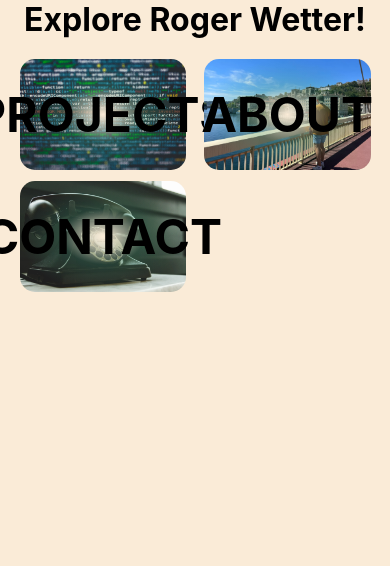
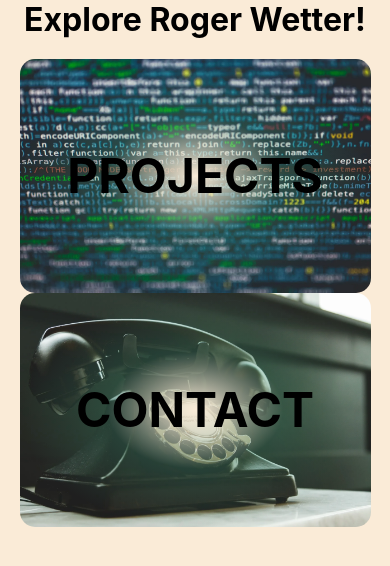
Before and after one commit to RogerWetter/RogerWetter.github.io, a PHP site: page / in a window 390 px wide. Shown: the part 151-717 px from the top of the page. Run offline with PHP 8.4, Linux system fonts and the light colour scheme.

Commit message:
Refactor layout of picture grid to use flexbox; comment out About link in navbar

```diff
--- a/index.html
+++ b/index.html
@@ -49,14 +49,14 @@
             </div>
         </a>
     </li>
-    <li class="picture__container">
+    <!-- <li class="picture__container">
         <a href="About">
             <img src="Pictures/me.webp" alt="About" class="picture">
             <div class="overlay">
                 <div class="overlay__text">ABOUT</div>
             </div>
         </a>
-    </li>
+    </li> -->
     <li class="picture__container">
         <a href="Contact">
             <img src="Pictures/contact.webp" alt="Contact" class="picture">
--- a/style.css
+++ b/style.css
@@ -336,18 +336,17 @@ header {
 
 .picture__grid {
   margin: 20vh 3%;
-  display: grid;
-  grid-template-columns: repeat(3, 1fr);
-  grid-gap: 2%;
+  display: flex;
+  gap: 5%;
   list-style-type: none;
 }
 
 @media (max-width: 800px) and (min-height: 750px) {
   .picture__grid {
     margin: 5vw 15vw;
-    display: grid;
-    grid-template-columns: repeat(1, 1fr);
-    grid-gap: 2%;
+    display: flex;
+    flex-direction: column;
+    gap: 2%;
   }
 }
 
@@ -383,8 +382,9 @@ header {
 
   .picture__grid {
     margin: 5% 5%;
-    grid-template-columns: repeat(2, 1fr);
-    grid-gap: 5%;
+    display: flex;
+    flex-wrap: wrap;
+    gap: 5%;
   }
 
   .overlay {
```
Also changed, not shown: other parts of style.css (+2 -1 lines).
